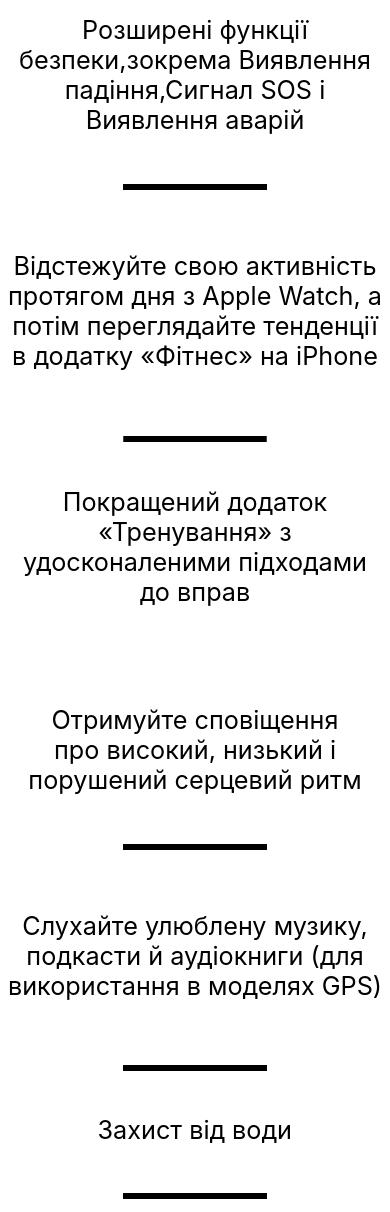
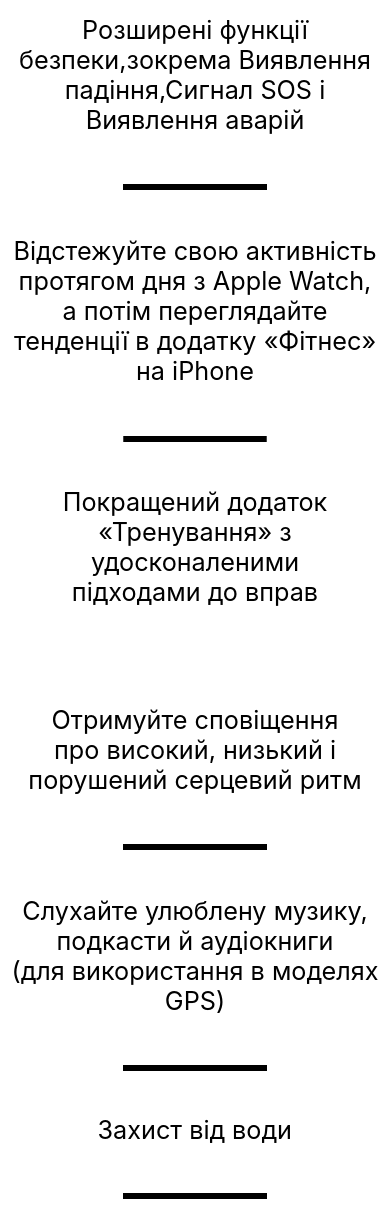
Before and after one commit to garma21/garma21.github.io, a PHP site: page / in a window 390 px wide. Shown: the part 4676-5888 px from the top of the page. Run offline with PHP 8.4, Linux system fonts and the light colour scheme.

Commit message:
final commit

```diff
--- a/index.html
+++ b/index.html
@@ -66,7 +66,7 @@
         <div class="wrapper2">
             <div class="div6_text">Отримуйте сповіщення про високий, низький і порушений серцевий ритм</div>
             <div class="div5_line"></div>
-            <div class="div7_text">Слухайте улюблену музику, подкасти й аудіокниги (для використання в моделях GPS)
+            <div class="div7_text">Слухайте улюблену музику, подкасти й аудіокниги <br>(для використання в моделях GPS)
             </div>
             <div class="div6_line"></div>
             <div class="div8_text">Захист від води</div>
--- a/style.css
+++ b/style.css
@@ -802,8 +802,8 @@ body {
         padding: 0;
         margin: 0;
 
-        max-width: 765px;
-        max-height: 11150px;
+        width: 765px;
+        height: 11100px;
         position: absolute;
         top: 0px;
         left: 50%;
@@ -851,10 +851,10 @@ body {
 
     .block2_text {
         top: 66px;
-        width: 374px;
-        height: 210px;
-        font-size: 64px;
-        line-height: 76px;
+        width: 766px;
+        height: 382px;
+        font-size: 36px;
+        line-height: 43px;
     }
 
     .bg1 {
@@ -1756,7 +1756,7 @@ body {
 
     .div4_text {
         position: absolute;
-        width: 375px;
+        width: 365px;
         height: 154px;
         left: 50%;
         transform: translateX(-50%);
@@ -1776,7 +1776,7 @@ body {
 
     .div5_text {
         position: absolute;
-        width: 375px;
+        width: 325px;
         height: 123px;
         left: 50%;
         transform: translateX(-50%);
```
